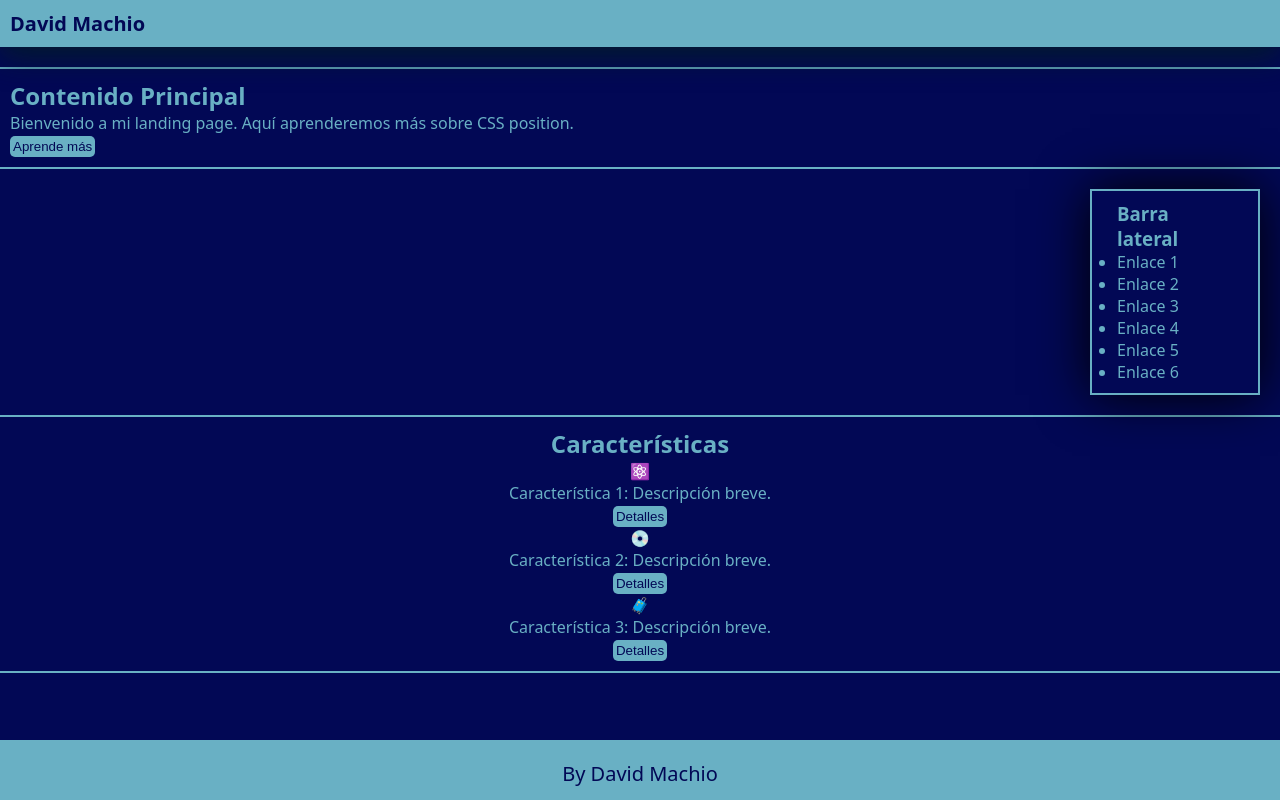
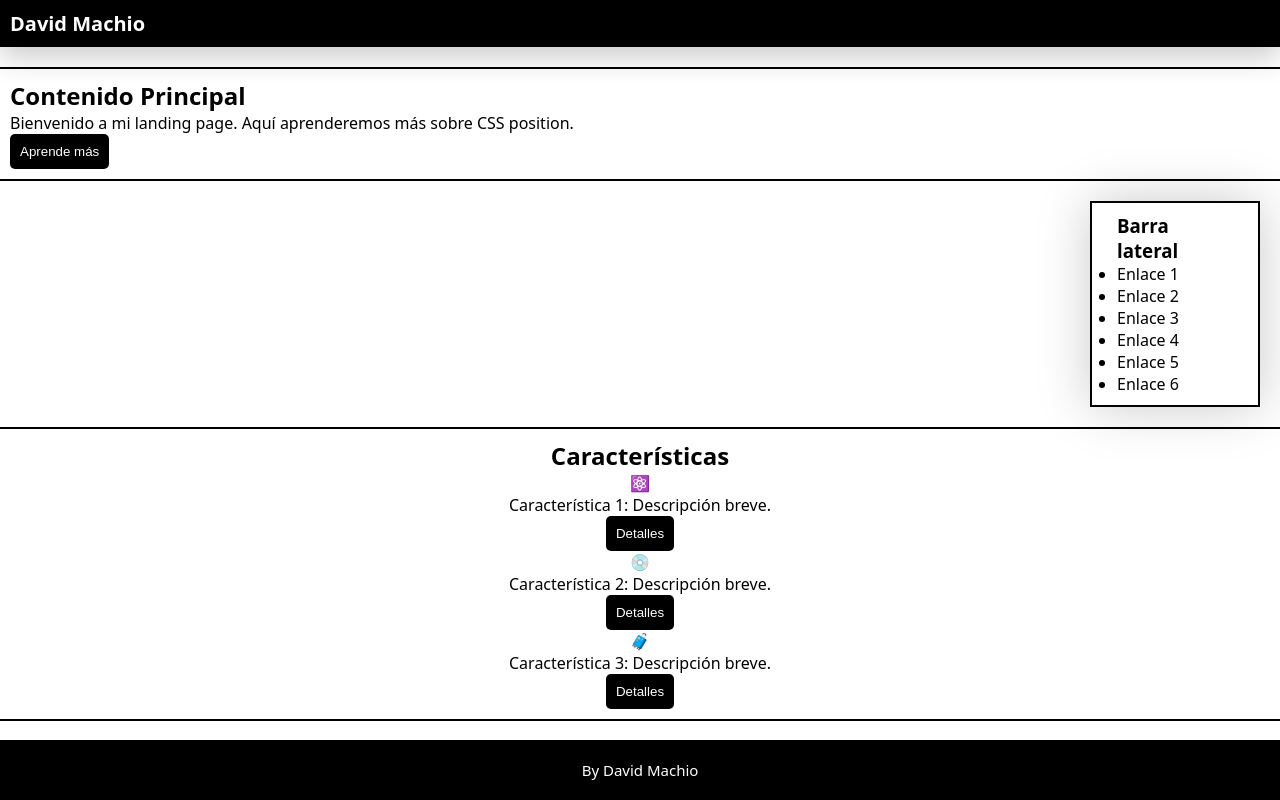
Before and after one commit to DavidMachio/Practica-positions, a plain HTML site: page index.html in a window 1280 px wide. Drawn offline with Linux system fonts and the light colour scheme.

Commit message:
cambo color

```diff
--- a/style.css
+++ b/style.css
@@ -5,8 +5,9 @@
   box-sizing: border-box;
 }
 :root {
-  --primary: #69b0c4;
-  --secondary: #020855;
+  --secondary: white;
+  --primary: black;
+  --shadow: rgba(0, 0, 0, 0.212);
 }
 
 body {
@@ -29,7 +30,7 @@ header {
   padding: 10px;
   color: var(--secondary);
   background-color: var(--primary);
-  box-shadow: 0 10px 30px rgb(3, 27, 44);
+  box-shadow: 0 10px 30px var(--shadow);
 }
 h1 {
   font-size: 20px;
@@ -49,7 +50,7 @@ h1 {
   position: sticky;
   width: 170px;
   border: 2px solid var(--primary);
-  box-shadow: 0 0px 50px rgb(0, 0, 0);
+  box-shadow: 0 0px 50px var(--shadow);
 }
 .features {
   text-align: center;
@@ -68,7 +69,8 @@ footer {
   text-align: center;
   color: var(--secondary);
   background-color: var(--primary);
-  font-size: 20px;
+  font-size: 15px;
+  font-weight: 100;
 }
 button {
   background-color: var(--primary);
@@ -76,4 +78,5 @@ button {
   padding: 3px;
   border-radius: 5px;
   border: none;
+  padding: 10px;
 }
```
